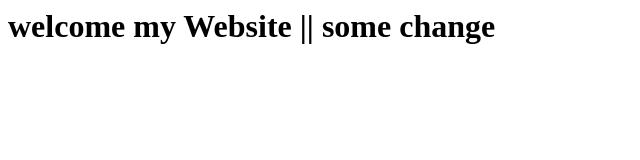
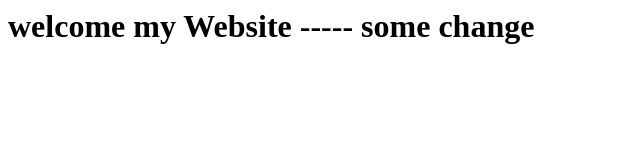
Before and after one commit to RITIKKUMAR2961/awesome, a plain HTML site: page index.html in a window 1280 px wide. Shown: the whole page, without its empty margins (0-640 px from the left). Drawn offline with Linux system fonts and the light colour scheme.

Commit message:
changed ---

```diff
--- a/index.html
+++ b/index.html
@@ -1,10 +1,10 @@
- <html>
+  <html>
 <head>
 <title>
      Home Page
 </title>
 </head>
 <body>
-    <h1>welcome my Website || some change</h1>
+    <h1>welcome my Website ----- some change</h1>
 </body>
 </html>
```
